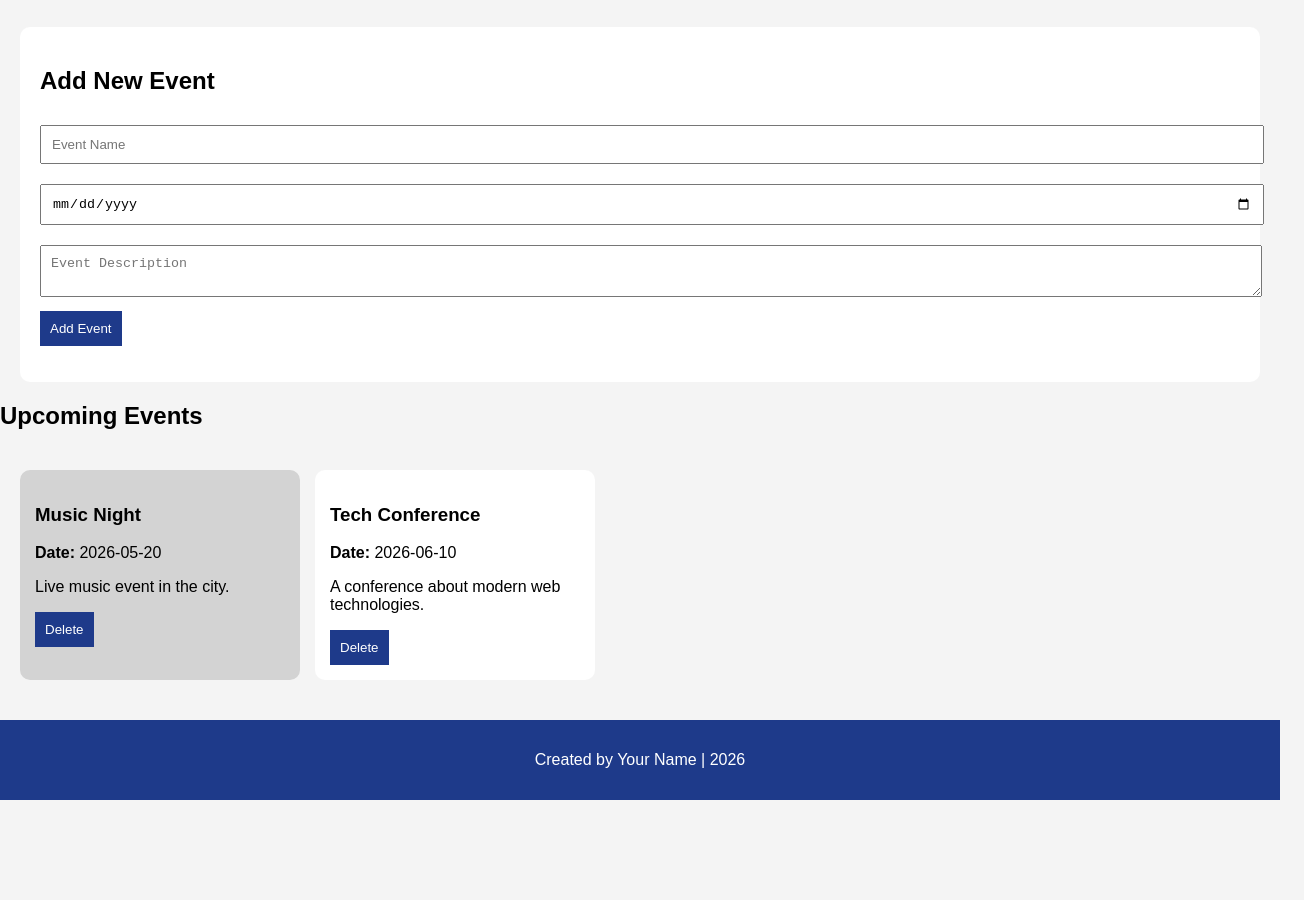
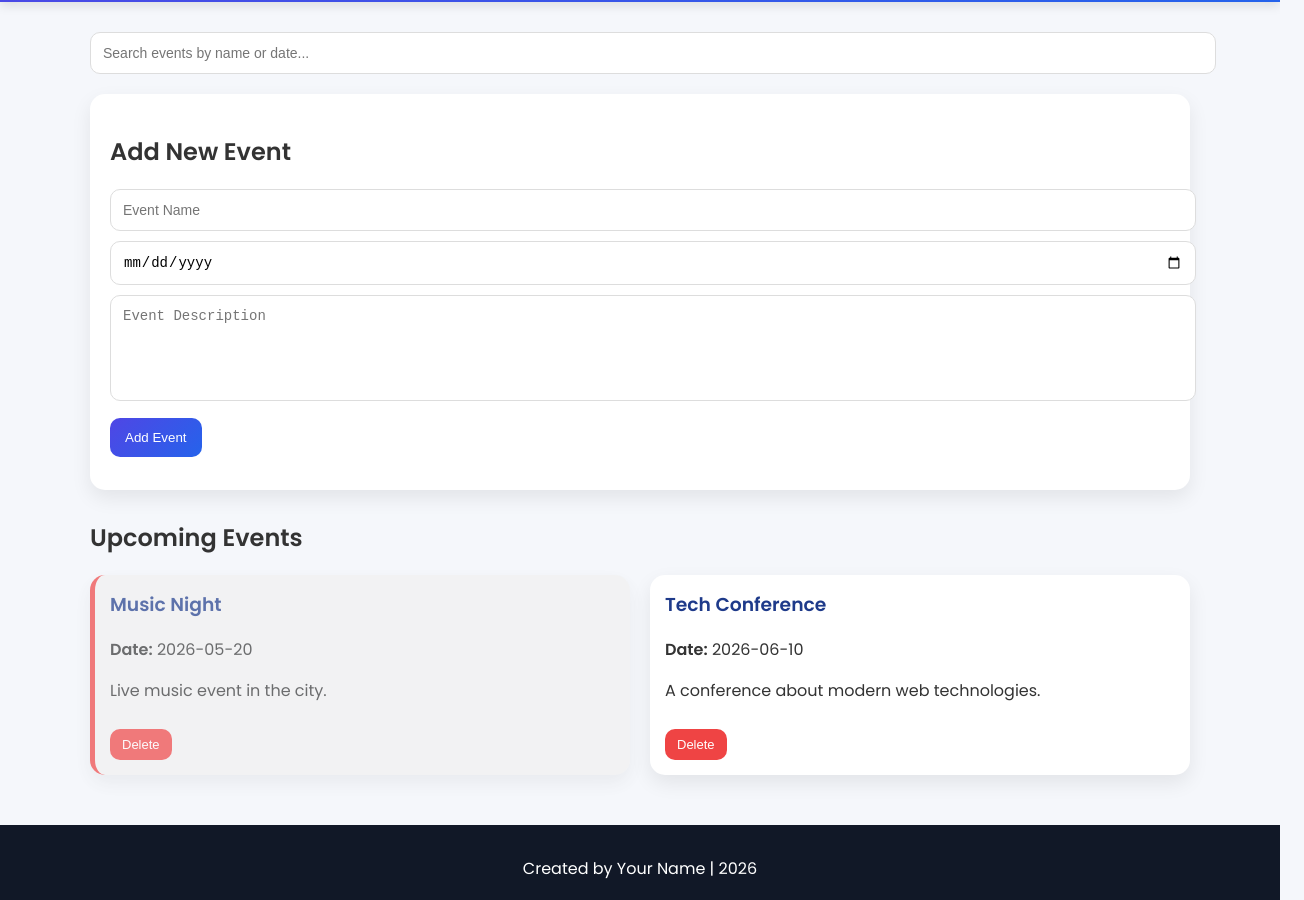
Before and after one commit to khan0000000/event-management-webapp, a plain HTML site: page index.html in a window 1280 px wide. Shown: the part 172-1072 px from the top of the page, 1304 px wide, since content can reach past the window. Before the commit the page ends 972 px from the top, so only its background shows below. Drawn offline with Linux system fonts and the light colour scheme.

Commit message:
Initial commit - Event Management Web App

```diff
--- a/style.css
+++ b/style.css
@@ -1,79 +1,157 @@
+@import url('https://fonts.googleapis.com/css2?family=Poppins:wght@300;400;600&display=swap');
+
 body {
-    font-family: Arial, sans-serif;
+    font-family: 'Poppins', sans-serif;
     margin: 0;
-    background: #f4f4f4;
+    background: #f5f7fb;
+    color: #333;
 }
 
 /* HEADER */
 header {
-    background: #1e3a8a;
+    background: linear-gradient(135deg, #4f46e5, #2563eb);
     color: white;
     text-align: center;
+    padding: 25px;
+    font-size: 22px;
+    font-weight: 600;
+    letter-spacing: 1px;
+    box-shadow: 0 4px 10px rgba(0,0,0,0.1);
+}
+
+/* MAIN LAYOUT */
+main {
+    max-width: 1100px;
+    margin: auto;
     padding: 20px;
 }
 
-/* FOOTER */
-footer {
-    background: #1e3a8a;
-    color: white;
-    text-align: center;
-    padding: 15px;
-    margin-top: 20px;
+/* SEARCH BAR */
+#searchBar {
+    width: 100%;
+    padding: 12px;
+    border-radius: 10px;
+    border: 1px solid #ddd;
+    margin-bottom: 20px;
+    outline: none;
+    font-size: 14px;
 }
 
-/* FORM */
+/* FORM SECTION */
 .form-section {
+    background: white;
     padding: 20px;
-    background: white;
-    margin: 20px;
-    border-radius: 10px;
+    border-radius: 15px;
+    box-shadow: 0 8px 20px rgba(0,0,0,0.08);
+    margin-bottom: 30px;
+}
+
+.form-section h2 {
+    margin-bottom: 10px;
 }
 
 input, textarea {
     width: 100%;
-    margin: 10px 0;
-    padding: 10px;
+    padding: 12px;
+    margin-top: 10px;
+    border-radius: 10px;
+    border: 1px solid #ddd;
+    font-size: 14px;
+    outline: none;
+}
+
+textarea {
+    resize: none;
+    height: 80px;
 }
 
 /* BUTTON */
 button {
-    background: #1e3a8a;
+    margin-top: 10px;
+    background: linear-gradient(135deg, #4f46e5, #2563eb);
     color: white;
-    padding: 10px;
     border: none;
+    padding: 12px 15px;
+    border-radius: 10px;
     cursor: pointer;
+    font-weight: 500;
+    transition: 0.3s;
 }
 
 button:hover {
-    background: #3749a6;
+    transform: translateY(-2px);
+    box-shadow: 0 5px 15px rgba(0,0,0,0.15);
 }
 
-/* EVENT CARDS */
+/* EVENTS GRID */
 .event-container {
-    display: flex;
-    flex-wrap: wrap;
-    gap: 15px;
-    padding: 20px;
+    display: grid;
+    grid-template-columns: repeat(auto-fit, minmax(250px, 1fr));
+    gap: 20px;
 }
 
+/* EVENT CARD */
 .event-card {
     background: white;
     padding: 15px;
-    border-radius: 10px;
-    width: 250px;
+    border-radius: 15px;
+    box-shadow: 0 8px 20px rgba(0,0,0,0.08);
     transition: 0.3s;
+    position: relative;
+    overflow: hidden;
 }
 
 .event-card:hover {
-    transform: scale(1.05);
+    transform: scale(1.03);
+}
+
+/* EVENT TITLE */
+.event-card h3 {
+    margin-top: 0;
+    color: #1e3a8a;
+}
+
+/* DELETE BUTTON */
+.event-card button {
+    background: #ef4444;
+    padding: 8px 12px;
+    font-size: 13px;
+    margin-top: 10px;
+}
+
+.event-card button:hover {
+    background: #dc2626;
 }
 
 /* PAST EVENT */
 .past {
-    background: #d3d3d3 !important;
+    background: #f1f1f1;
+    opacity: 0.7;
+    border-left: 5px solid #ef4444;
 }
 
 /* ERROR MESSAGE */
 #errorMsg {
     color: red;
+    font-size: 13px;
 }
+
+/* FOOTER */
+footer {
+    background: #111827;
+    color: white;
+    text-align: center;
+    padding: 15px;
+    margin-top: 30px;
+}
+
+/* MOBILE RESPONSIVE */
+@media (max-width: 768px) {
+    header {
+        font-size: 18px;
+    }
+
+    button {
+        width: 100%;
+    }
+}
```
